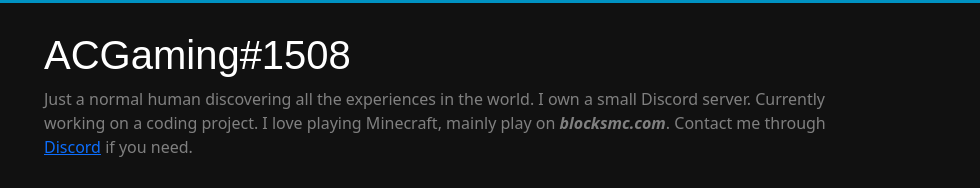
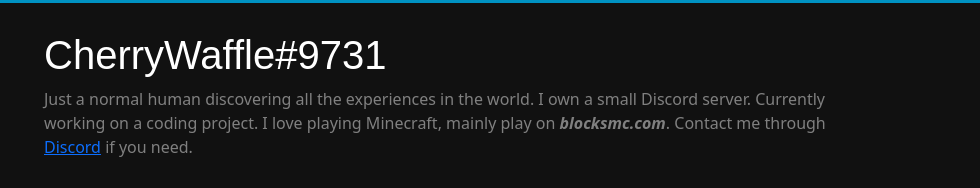
Before and after one commit to ranjithh-github/cherrywaffle.github.io, a plain HTML site: page index.html in a window 1280 px wide. Shown: the top 188 px of the page, 300-1280 px from the left. Drawn offline with nearby package versions, Linux system fonts and the light colour scheme; a web font is replaced by a local one.

Commit message:
Added Username

```diff
--- a/index.html
+++ b/index.html
@@ -33,7 +33,7 @@
                 </div>
                 <div class="flex-grow-1 ms-5 name-heading">
                     <!-- NAME OF THE PERSON -->
-                    <h1>ACGaming#1508</h1>
+                    <h1>CherryWaffle#9731</h1>
                     <!-- ABOUT HIM -->
                     <p class="gray-text">Just a normal human discovering all the experiences in the world. I own a small Discord server. Currently working on a coding project. I love playing Minecraft, mainly play on <b><i>blocksmc.com</i></b>. Contact me through <a href="discord://-/users/878556236797341786">Discord</a> if you need.</p>
                 </div>
```
